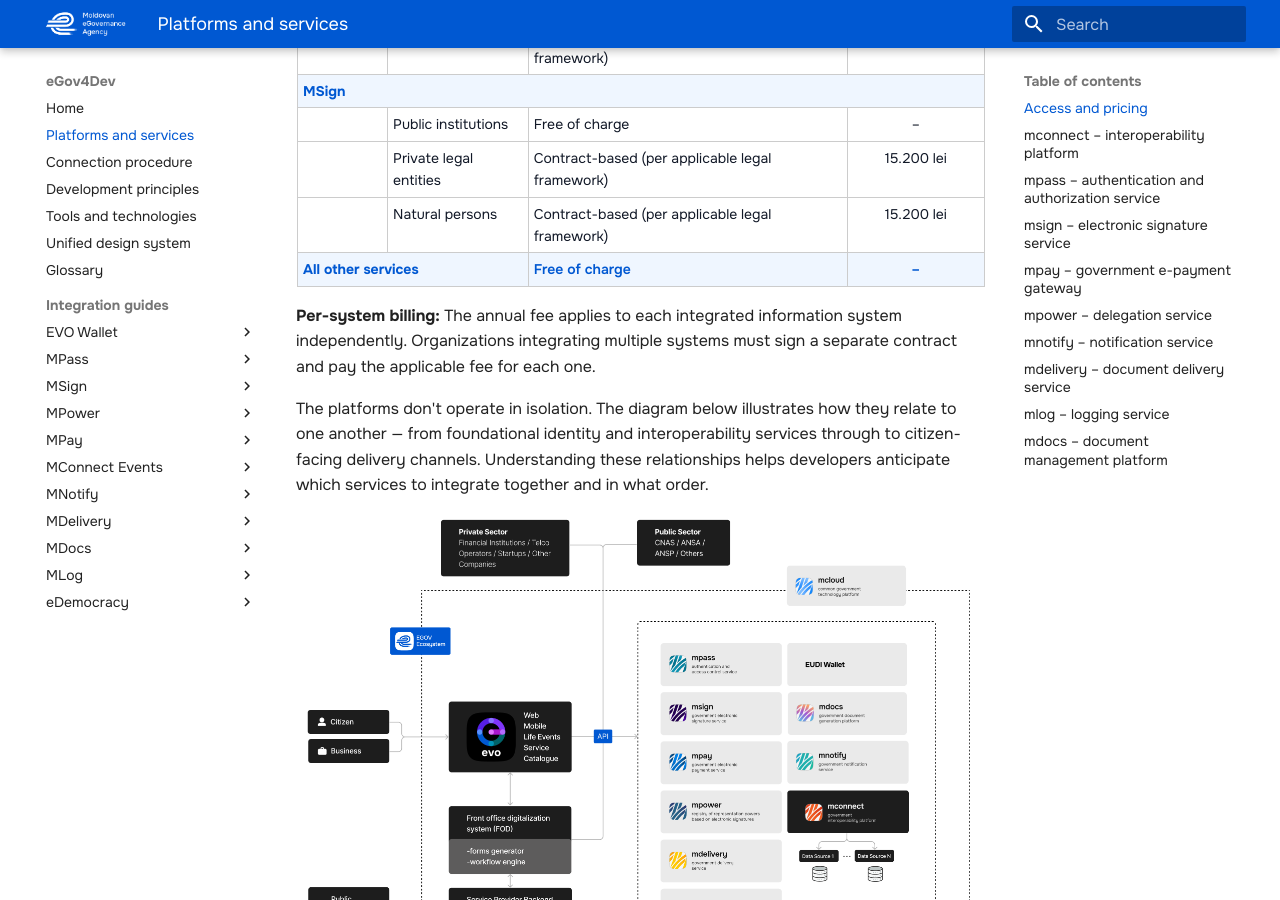
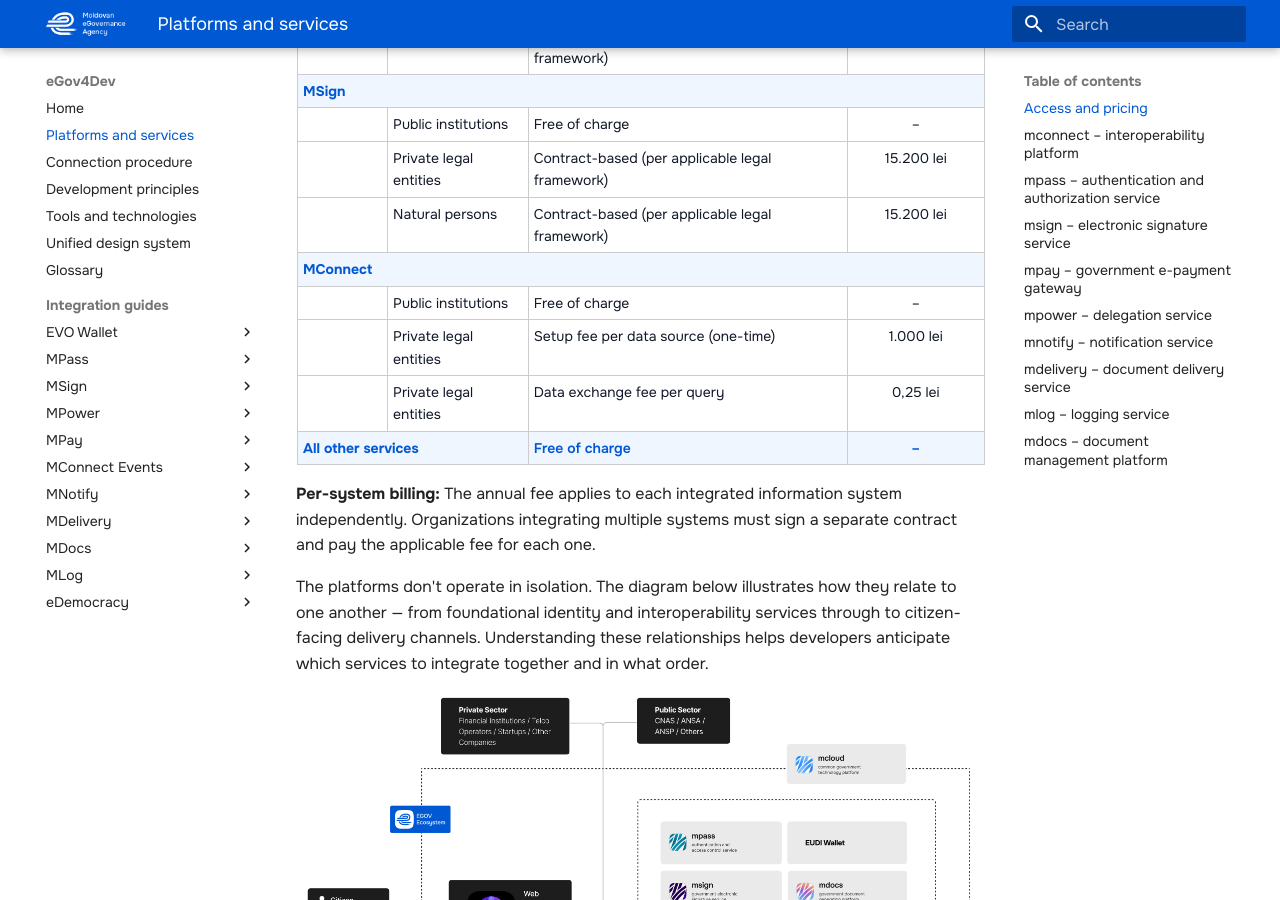
Before and after one commit to egov-moldova/egov4dev, an MkDocs documentation site: the page built from docs/platforms/index.md, in a window 1280 px wide and 900 px high, scrolled down 743 px. Built offline with MkDocs 1.6.1 and Material for MkDocs 9.7.7, drawn with Linux system fonts in a browser that asks for light colours.

Commit message:
price Mconnect added

```diff
--- a/docs/platforms/index.md
+++ b/docs/platforms/index.md
@@ -55,6 +55,27 @@
       <td>Natural persons</td>
       <td>Contract-based (per applicable legal framework)</td>
       <td style="text-align:center">15.200 lei</td>
+    </tr>
+    <tr class="product-row">
+      <td colspan="4"><strong>MConnect</strong></td>
+    </tr>
+    <tr>
+      <td></td>
+      <td>Public institutions</td>
+      <td>Free of charge</td>
+      <td style="text-align:center">–</td>
+    </tr>
+    <tr>
+      <td></td>
+      <td>Private legal entities</td>
+      <td>Setup fee per data source (one-time)</td>
+      <td style="text-align:center">1.000 lei</td>
+    </tr>
+    <tr>
+      <td></td>
+      <td>Private legal entities</td>
+      <td>Data exchange fee per query</td>
+      <td style="text-align:center">0,25 lei</td>
     </tr>
     <tr class="product-row">
       <td colspan="2"><strong>All other services</strong></td>
```
